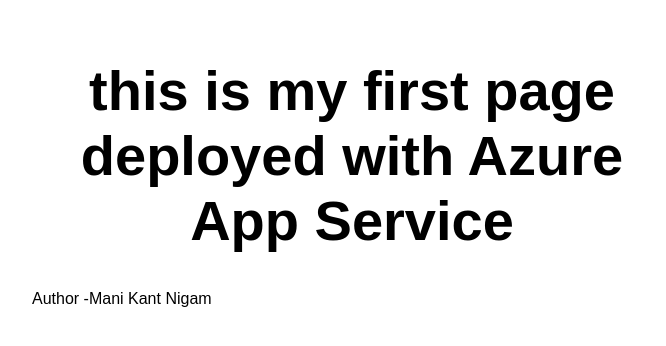
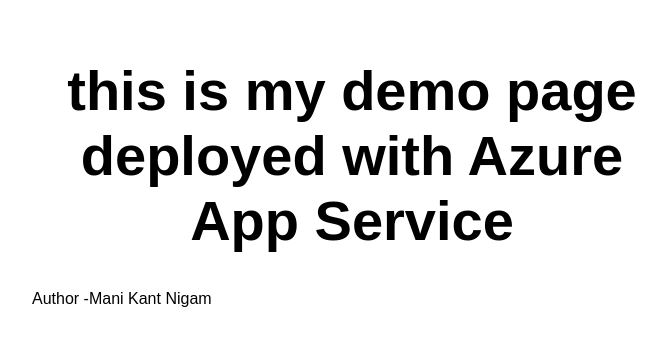
Before and after one commit to manikantnigam31/ManiStaticWebApp, a website: page src/index.html in a window 1280 px wide. Shown: the whole page, without its empty margins (288-954 px from the left). Drawn offline with Linux system fonts and the light colour scheme.

Commit message:
Update index.html

```diff
--- a/src/index.html
+++ b/src/index.html
@@ -10,7 +10,7 @@
 
 <body>
   <main>
-    <h1>this is my first page deployed with Azure App Service</h1>
+    <h1>this is my demo page deployed with Azure App Service</h1>
     Author -Mani Kant Nigam
   </main>
 </body>
```
